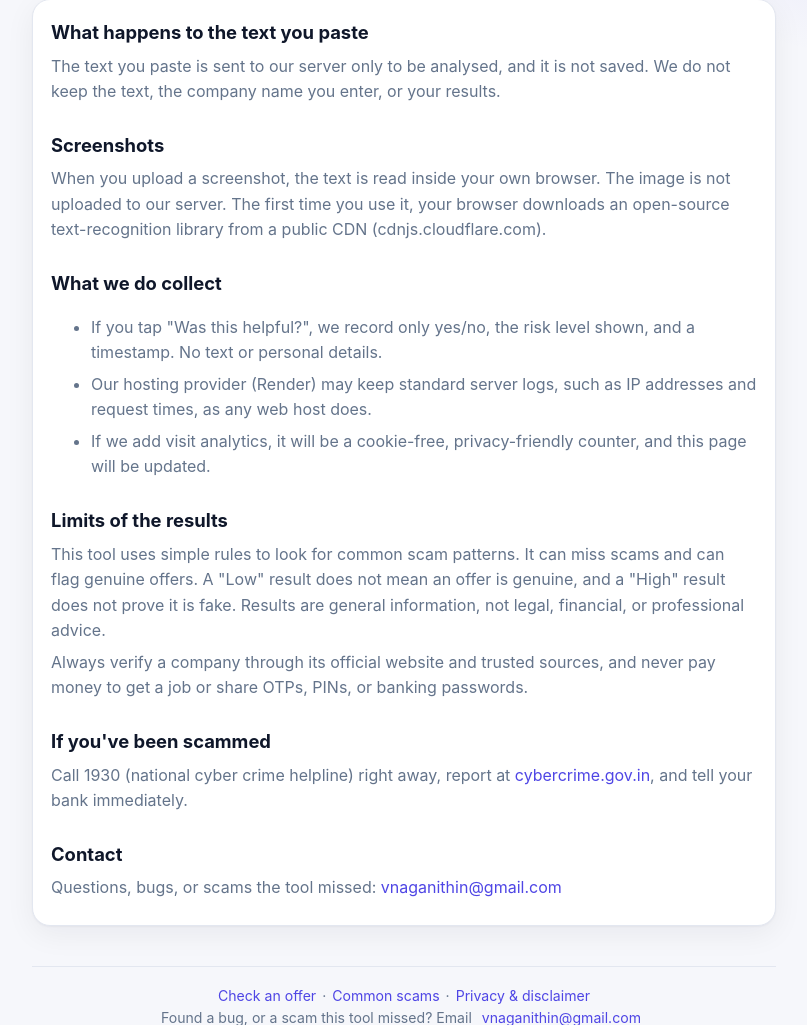
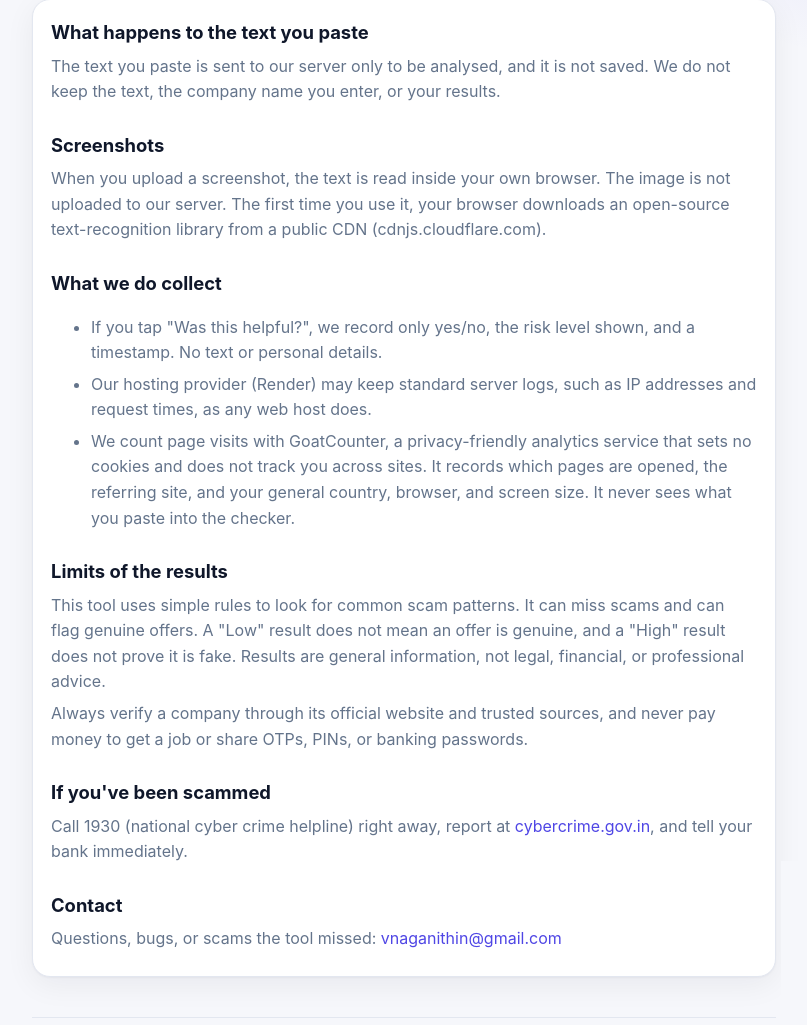
Before and after one commit to nithin062006/jobscam-checker, a Flask app: page /privacy in a window 1280 px wide. Shown: the part 156-1181 px from the top of the page, without its empty margins (236-1043 px from the left). Run offline with Flask 3, Linux system fonts and the light colour scheme; some libraries are stand-ins or nearby versions.

Commit message:
Add GoatCounter analytics and update privacy page

```diff
--- a/templates/base.html
+++ b/templates/base.html
@@ -29,5 +29,6 @@
 </footer>
 </main>
 {% block scripts %}{% endblock %}
+<script data-goatcounter="https://vnaganithin.goatcounter.com/count" async src="//gc.zgo.at/count.js"></script>
 </body>
 </html>
--- a/templates/privacy.html
+++ b/templates/privacy.html
@@ -15,7 +15,7 @@
   <ul>
     <li>If you tap "Was this helpful?", we record only yes/no, the risk level shown, and a timestamp. No text or personal details.</li>
     <li>Our hosting provider (Render) may keep standard server logs, such as IP addresses and request times, as any web host does.</li>
-    <li>If we add visit analytics, it will be a cookie-free, privacy-friendly counter, and this page will be updated.</li>
+    <li>We count page visits with GoatCounter, a privacy-friendly analytics service that sets no cookies and does not track you across sites. It records which pages are opened, the referring site, and your general country, browser, and screen size. It never sees what you paste into the checker.</li>
   </ul>
 
   <h2>Limits of the results</h2>
```
